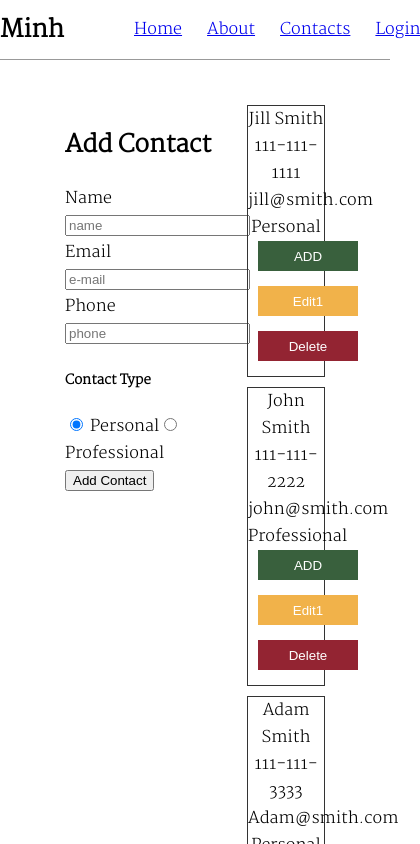
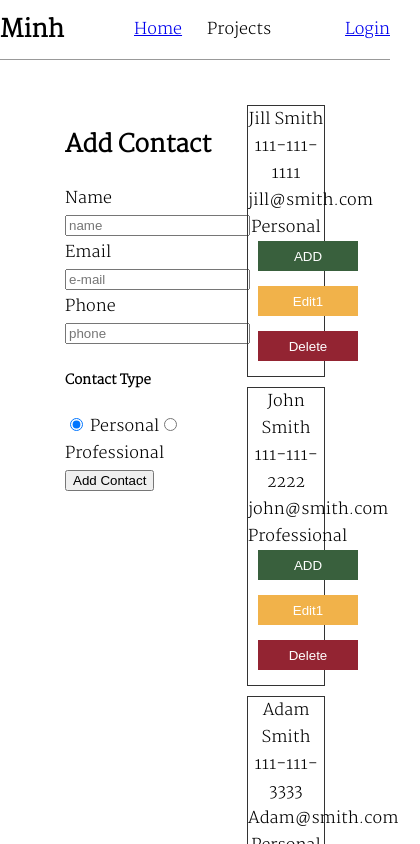
Before and after one commit to Minhtality/minhtality-v2, a React (Create React App) app in the folder client/: page /contacts in a window 390 px wide. Shown: the top 844 px of the page, 420 px wide, since content can reach past the window. Built offline with nearby package versions, Linux system fonts and the light colour scheme.

Commit message:
feat: added phone format helper, new route

```diff
--- a/client/src/App.js
+++ b/client/src/App.js
@@ -4,7 +4,7 @@ import {BrowserRouter as Router, Route, Switch} from 'react-router-dom';
 import ContactState from './context/contact/contactState';
 import PageNavigation from '../src/components/PageNavigation';
 import HomepageHero from './components/HomepageHero';
-import AboutPage from './components/AboutPage';
+import PokemonPage from './components/PokemonPage';
 import LoginPage from './components/LoginPage';
 import ContactsModule from './components/ContactsModule';
 
@@ -20,7 +20,7 @@ function App() {
             {/* Page container */}
             <Switch>
               <Route exact path='/' component={HomepageHero} />
-              <Route exact path='/about' component={AboutPage} />
+              <Route exact path='/pokemon' component={PokemonPage} />
               <Route exact path='/login' component={LoginPage} />
               <Route exact path='/contacts' component={ContactsModule} />
             </Switch>
--- a/client/src/components/ContactsModule/index.jsx
+++ b/client/src/components/ContactsModule/index.jsx
@@ -3,6 +3,7 @@ import ContactContext from '../../context/contact/contactContext';
 import Styled from './index.styled';
 import Button from '../Button';
 import ContactForm from './ContactForm';
+import {formatPhone} from '../helpers';
 
 const Contacts = ( props ) => {
     const { id, name, phone, email, type } = props;
@@ -24,7 +25,7 @@ const Contacts = ( props ) => {
     return (
         <Styled.Card>
         <div>{name}</div>
-        <div>{phone}</div>
+        <div>{formatPhone(phone)}</div>
         <div>{email}</div>
         <div>{type.charAt(0).toUpperCase()}{type.slice(1)}</div>
         <Button theme='AddButton'>ADD</Button>
--- a/client/src/components/PageNavigation/index.jsx
+++ b/client/src/components/PageNavigation/index.jsx
@@ -1,4 +1,4 @@
-import React from 'react'
+import React, { useState } from 'react'
 import PropTypes from 'prop-types';
 import Styled from './index.styled';
 import {Link} from 'react-router-dom';
@@ -9,6 +9,11 @@ const PageNavigation = ({
     icon
 }) => {
 
+    const [showDropdown, setDropdown] =  useState(false);
+    const toggleDropdown = () => {
+        setDropdown(!showDropdown);
+    };
+
     return (
         <Styled.PageNavigation>
             <Styled.NavContainer>
@@ -18,12 +23,15 @@ const PageNavigation = ({
                         <li>
                             <Link to="/">Home</Link>
                         </li>
-                        <li>
-                            <Link to="/about">About</Link>
-                        </li>
-                        <li>
-                            <Link to="/contacts">Contacts</Link>
-                        </li>
+                        <div onClick={toggleDropdown}>
+                            <li>Projects</li>
+                            {showDropdown &&
+                                <div>
+                                    <Link to="/pokemon">Pokemon</Link>
+                                    <Link to="/contacts">Contacts</Link>
+                                </div>
+                            }
+                        </div>
                     </Styled.Links>
                 </Styled.LeftSection>
                 <Styled.RightSection>
--- a/client/src/components/AboutPage/index.jsx
+++ b/client/src/components/PokemonPage/index.jsx
@@ -1,6 +1,6 @@
 import React, { useEffect, useState } from 'react';
 
-const AboutPage = () => {
+const Pokemon = () => {
     const [pageData, setPageData] = useState(undefined);
     const [pokemon, setPokemon] = useState({
         name: '',
@@ -40,4 +40,4 @@ const AboutPage = () => {
     )
 }
 
-export default AboutPage;
+export default Pokemon;
--- /dev/null
+++ b/client/src/components/helpers.js
@@ -0,0 +1,9 @@
+export const formatPhone = phone => {
+    if(!phone) return '';
+    const cleanPhone = phone.replace(/\D/g,'');
+    const firstPortion = cleanPhone.substring(0,3);
+    const middlePortion = cleanPhone.substring(3,6);
+    const lastPortion = cleanPhone.substring(6,10);
+    const formatedPhone = `${firstPortion}-${middlePortion}-${lastPortion}`
+    return formatedPhone
+};
```
